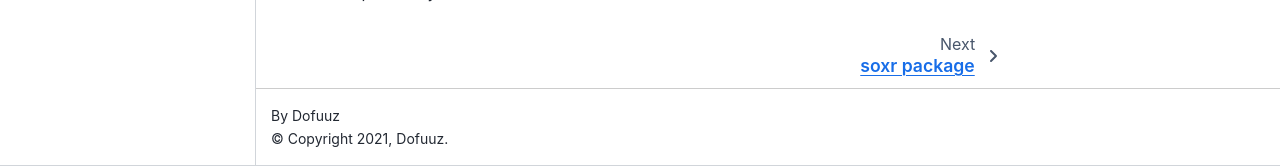
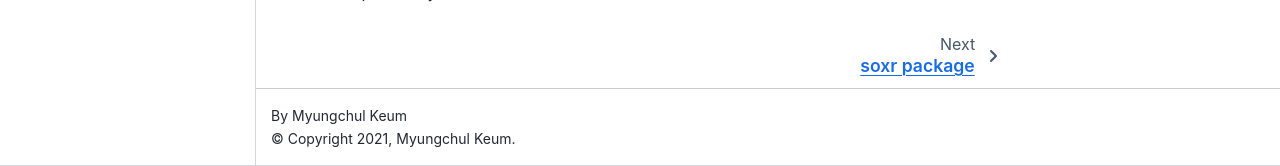
Before and after one commit to dofuuz/python-soxr, a Sphinx documentation site: the page built from docs/index.md, in a window 1280 px wide and 900 px high, scrolled down 2630 px. Shown: the part 734-900 px from the top of the window. Built offline with Sphinx 7.4.7 and the Sphinx Book theme 1.1.4, drawn with Linux system fonts in a browser that asks for light colours.

Commit message:
Change copy

```diff
--- a/docs/conf.py
+++ b/docs/conf.py
@@ -20,8 +20,8 @@ sys.path.insert(0, os.path.abspath('..'))
 import importlib.metadata
 
 project = 'Python-SoXR'
-copyright = '2021, Dofuuz'
-author = 'Dofuuz'
+copyright = '2021, Myungchul Keum'
+author = 'Myungchul Keum'
 
 # The full version, including alpha/beta/rc tags
 release = importlib.metadata.version('soxr')
--- a/setup.cfg
+++ b/setup.cfg
@@ -6,7 +6,7 @@ license = LGPLv2.1+
 license_files =
     LICENSE.txt
     COPYING.LGPL
-author = Dofuuz
+author = Myungchul Keum
 description = High quality, one-dimensional sample-rate conversion library
 long_description = file: README.md
 long_description_content_type = text/markdown
```
Also changed, not shown: LICENSE.txt.
